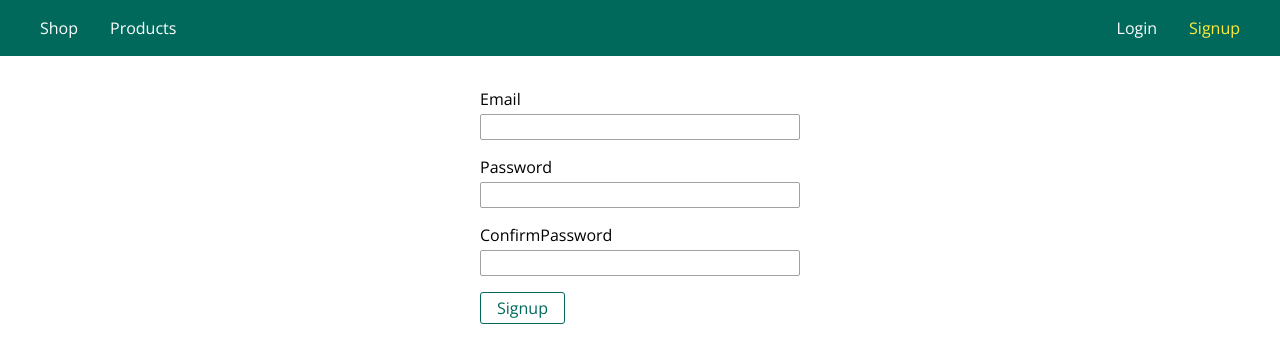
After one commit to Venkatramanbehera/Online-Shop, a Node server app: page /signup in a window 1280 px wide. The commit adds this page. Shown: the top 363 px of the page. Run offline with Node 20, Linux system fonts and the light colour scheme; some libraries are stand-ins or nearby versions.

Commit message:
adding some authentication and auth middleware

```diff
--- a/Routes/auth.js
+++ b/Routes/auth.js
@@ -5,7 +5,13 @@ const router = express.Router();
 const authController = require('../controllers/auth');
 
 router.get('/login',authController.getLogin);
+
 router.post('/login',authController.postLogin);
+
+router.get('/signup',authController.getSignup);
+
+router.post('/signup',authController.postSignup);
+
 router.post('/logout',authController.postLogout);
 
 module.exports = router;
--- a/app.js
+++ b/app.js
@@ -57,18 +57,6 @@ app.use(errorController.get404);
 mongoose
 .connect( MONGODB_URI )
 .then( result => {
-    User.findOne().then( user => {
-        if( !user ){
-        const user = new User({
-            name: "chiku",
-            email : "chiku@mail.com",
-            cart : {
-                items : []
-            }
-        });
-        user.save();
-        }
-    });
     app.listen(4000);
 }).catch( err => {
     console.log(err);
--- a/controllers/auth.js
+++ b/controllers/auth.js
@@ -1,8 +1,8 @@
 const User = require('../models/user');
+const bcrypt = require('bcryptjs');
 
 
 exports.getLogin = (req,res,next)=>{
-
       res.render('auth/login',{
         path:'/login',
         pageTitle:'Login',
@@ -10,14 +10,64 @@ exports.getLogin = (req,res,next)=>{
       });
 }
 
+exports.getSignup = (req,res,next)=>{
+  res.render('auth/signup',{
+    path:'/signup',
+    pageTitle:'Signup',
+    isAuthenticated : false
+  });
+}
+
 exports.postLogin = ( req, res, next)=>{
-  User.findById('5ff1ecb1bfe09e1f046cc902')
+  const email = req.body.email;
+  const password = req.body.password;
+  User.findOne({ email: email})
     .then(user => {
-      req.session.isLoggedIn = true;
-      req.session.user = user;
-      res.redirect('/');
+      if( !user ){
+        return res.redirect('/login');
+      }
+      bcrypt
+      .compare(password, user.password)
+      .then( doMatch => {
+        if(doMatch){
+            req.session.isLoggedIn = true;
+            req.session.user = user;
+            return req.session.save( err => {
+              console.log(err);
+              res.redirect('/');
+          });
+        }
+        res.redirect('/');
+      }).catch( err => {
+        console.log(err);
+        res.redirect('/login');
+      });
     })
     .catch(err => console.log(err));
+};
+
+exports.postSignup = (req, res, next) =>{
+  const email = req.body.email;
+  const password = req.body.password;
+  const confirmPassword = req.body.confirmPassword;
+  User.findOne({ email:email })
+  .then( userDoc => {
+    if( userDoc ){
+      return res.redirect('/signup');
+    }
+    return bcrypt.hash(password,12).then( hashedPassword => {
+      const user = new User({
+        email:email,
+        password:hashedPassword,
+        cart: { items : [] }
+      });
+      return user.save();
+    })
+    .then( result => {
+      res.redirect('/login');
+    });
+  })
+  .catch( err => console.log(err));
 };
 
 exports.postLogout = ( req, res, next)=>{
--- /dev/null
+++ b/middleware/is-auth.js
@@ -0,0 +1,6 @@
+module.exports = (req, res, next) =>{
+    if( !req.session.isLoggedIn){
+        res.redirect('/login');
+    }
+    next();
+}
--- a/package.json
+++ b/package.json
@@ -10,6 +10,7 @@
   "author": "chiku",
   "license": "ISC",
   "dependencies": {
+    "bcryptjs": "^2.4.3",
     "body-parser": "^1.19.0",
     "connect-mongodb-session": "^2.4.1",
     "ejs": "^3.1.5",
--- /dev/null
+++ b/views/auth/signup.ejs
@@ -0,0 +1,26 @@
+<%- include('../includes/head.ejs') %>
+    <link rel="stylesheet" href="/css/forms.css">
+    <link rel="stylesheet" href="/css/auth.css">
+</head>
+
+<body>
+   <%- include('../includes/navigation.ejs') %>
+
+    <main>
+        <form class="login-form" action="/signup" method="POST">
+            <div class="form-control">
+                <label for="Email">Email</label>
+                <input type="email" name="email" id="email">
+            </div>
+            <div class="form-control">
+                <label for="Password">Password</label>
+                <input type="password" name="password" id="password">
+            </div>
+            <div class="form-control">
+                <label for="confirmPassword">ConfirmPassword</label>
+                <input type="password" name="confirmPassword" id="confirmPassword">
+            </div>
+            <button class="btn" type="submit">Signup</button>
+        </form>
+    </main>
+<%- include('../includes/end.ejs') %>
--- a/views/includes/navigation.ejs
+++ b/views/includes/navigation.ejs
@@ -32,6 +32,9 @@
             <li class="main-header__item">
                 <a class="<%= path === '/login' ? 'active' : '' %>" href="/login">Login</a>
             </li>
+            <li class="main-header__item">
+                <a class="<%= path === '/signup' ? 'active' : '' %>" href="/signup">Signup</a>
+            </li>
             <% }else { %>
             <li class="main-header__item">
                 <form action="/logout" method="POST">
```
Also changed, not shown: Routes/admin.js (+7 -6 lines), Routes/shop.js (+6 -5 lines), models/user.js (+4 -4 lines), 1 other file.
